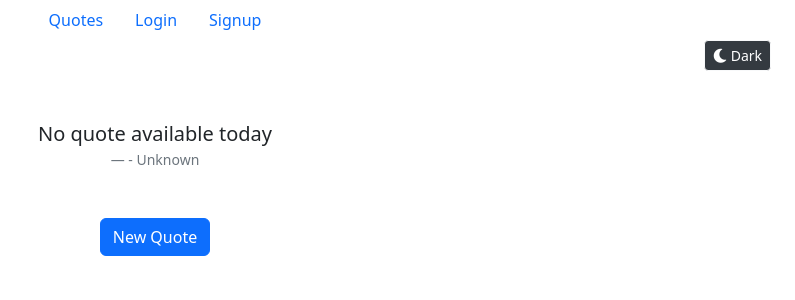
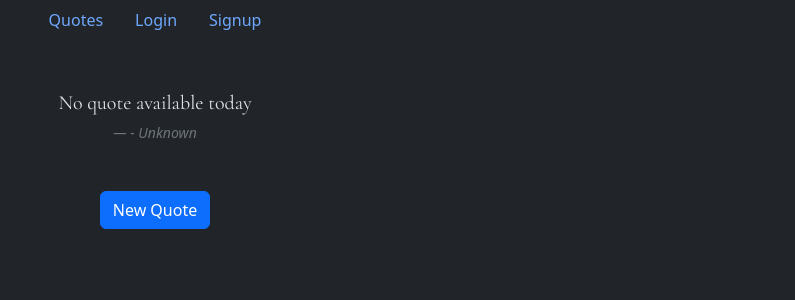
Before and after one commit to emersonnn314/dailydrive, a Django app: page / in a window 1280 px wide. Shown: the top 300 px of the page, without its empty margins (485-1280 px from the left). Run offline with Django 5.2, Linux system fonts and the light colour scheme; data that the repository does not hold is empty; some libraries are stand-ins or nearby versions.

Commit message:
Update base.html and index.html templates

```diff
--- a/quotes/templates/base.html
+++ b/quotes/templates/base.html
@@ -1,29 +1,12 @@
-<html lang="en">
+<html lang="en" data-bs-theme="dark">
   <head>
-    {% comment %} <title>
-      {% block title %}
-
-      {% endblock %}
-    </title> {% endcomment %}
-    {% comment %} {% load bootstrap5 %}
-    {% bootstrap_css %}
-    {% bootstrap_javascript %} {% endcomment %}
-
     <link href="https://cdn.jsdelivr.net/npm/bootstrap@5.3.2/dist/css/bootstrap.min.css" rel="stylesheet" integrity="sha384-T3c6CoIi6uLrA9TneNEoa7RxnatzjcDSCmG1MXxSR1GAsXEV/Dwwykc2MPK8M2HN" crossorigin="anonymous" />
     <script src="https://cdn.jsdelivr.net/npm/bootstrap@5.3.2/dist/js/bootstrap.bundle.min.js" integrity="sha384-C6RzsynM9kWDrMNeT87bh95OGNyZPhcTNXj1NW7RuBCsyN/o0jlpcV8Qyq46cDfL" crossorigin="anonymous"></script>
     <meta charset="UTF-8" />
     <meta name="viewport" content="width=device-width, initial-scale=1.0" />
     {% comment %}font icons{% endcomment %}
     <link rel="stylesheet" href="https://cdnjs.cloudflare.com/ajax/libs/font-awesome/5.15.3/css/all.min.css" />
-
-      <style>
-    #theme-button {
-      background-color: #343a40; /* Set an initial background color */
-      color: #fff; /* Set an initial text color */
-    }
-  </style>
   </head>
-
   <body>
     <ul class="nav justify-content-center">
       <li class="nav-item">
@@ -44,61 +27,14 @@
           <a class="nav-link" href="{% url 'signup' %}">Signup</a>
         </li>
       {% endif %}
-      {% comment %} <li class="nav-item">
-        <button class="btn btn-sm btn-secondary" id="theme-button"><i id="theme-icon" class="fas fa-moon"></i> Change Theme</button>
-      </li> {% endcomment %}
     </ul>
 
-    <div class="d-grid gap-2 pe-4 d-md-flex justify-content-md-end">
-      <div class="row">
-        <div class="col-md-12">
-          <button class="btn btn-sm btn-outline-light" id="theme-button"><i id="theme-icon" class="fas fa-moon"></i><span id="theme-text"> Dark </span>
- </button>
-        </div>
-      </div>
-    </div>
     <main>
       {% block content %}
 
       {% endblock %}
     </main>
-
-    <!-- Bootstrap JS (optional, for features like navbar toggling) -->
-
     <script src="https://cdn.jsdelivr.net/npm/bootstrap@5.3.2/dist/js/bootstrap.min.js" integrity="sha384-BBtl+eGJRgqQAUMxJ7pMwbEyER4l1g+O15P+16Ep7Q9Q+zqX6gSbd85u4mG4QzX+" crossorigin="anonymous"></script>
     <script src="https://cdn.jsdelivr.net/npm/bootstrap@5.3.2/dist/js/bootstrap.bundle.min.js" integrity="sha384-C6RzsynM9kWDrMNeT87bh95OGNyZPhcTNXj1NW7RuBCsyN/o0jlpcV8Qyq46cDfL" crossorigin="anonymous"></script>
   </body>
-
-  <script>
-    function changeTheme() {
-      var theme = localStorage.getItem('theme')
-      var themeIcon = document.getElementById('theme-icon')
-      var themeButton = document.getElementById('theme-button')
-          var themeText = document.getElementById('theme-text');
-
-
-      if (theme == 'dark') {
-        document.documentElement.setAttribute('data-bs-theme', 'light')
-        localStorage.setItem('theme', 'light')
-        themeIcon.classList.remove('fa-moon')
-        themeIcon.classList.add('fa-sun')
-        themeButton.classList.remove('btn-outline-light')
-        themeButton.classList.add('btn-outline-dark')
-              themeText.textContent = ' Dark';
-
-      } else {
-        document.documentElement.setAttribute('data-bs-theme', 'dark')
-        localStorage.setItem('theme', 'dark')
-        themeIcon.classList.remove('fa-sun')
-        themeIcon.classList.add('fa-moon')
-
-        themeButton.classList.remove('btn-outline-dark')
-        themeButton.classList.add('btn-outline-light')
-              themeText.textContent = ' Light';
-
-      }
-    }
-
-    document.getElementById('theme-button').addEventListener('click', changeTheme)
-  </script>
 </html>
--- a/quotes/templates/quotes/index.html
+++ b/quotes/templates/quotes/index.html
@@ -3,6 +3,8 @@
   <head>
     <link href="https://cdn.jsdelivr.net/npm/bootstrap@5.3.2/dist/css/bootstrap.min.css" rel="stylesheet" integrity="sha384-T3c6CoIi6uLrA9TneNEoa7RxnatzjcDSCmG1MXxSR1GAsXEV/Dwwykc2MPK8M2HN" crossorigin="anonymous" />
     <script src="https://cdn.jsdelivr.net/npm/bootstrap@5.3.2/dist/js/bootstrap.bundle.min.js" integrity="sha384-C6RzsynM9kWDrMNeT87bh95OGNyZPhcTNXj1NW7RuBCsyN/o0jlpcV8Qyq46cDfL" crossorigin="anonymous"></script>
+    <link rel="stylesheet" href="https://fonts.googleapis.com/css2?family=Cormorant+Garamond:wght@400;700&display=swap">
+
   </head>
   {% load static %}
   <head>
@@ -18,9 +20,9 @@
     {% comment %} <h3 class="text-center mt-5">Daily Quote</h3> {% endcomment %}
     <figure class="text-center mt-5">
       <blockquote class="blockquote">
-        <p id="quote" class="">{{ daily_quote }}</p>
+        <p id="quote" class="ps-1 pe-1" style="font-family: 'Cormorant Garamond', serif;">{{ daily_quote }}</p>
       </blockquote>
-      <figcaption class="blockquote-footer" id="author">- {{ author }}</figcaption>
+      <figcaption class="blockquote-footer pt-1 fst-italic" id="author">- {{ author }}</figcaption>
 
       <div class="font-weight-bold mt-5">
         {% if request.user.is_authenticated %}
```
